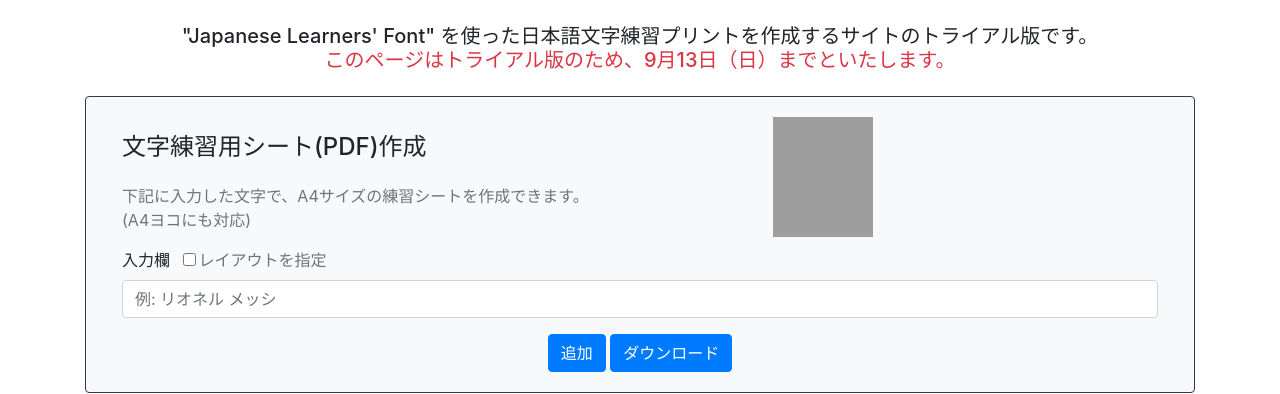
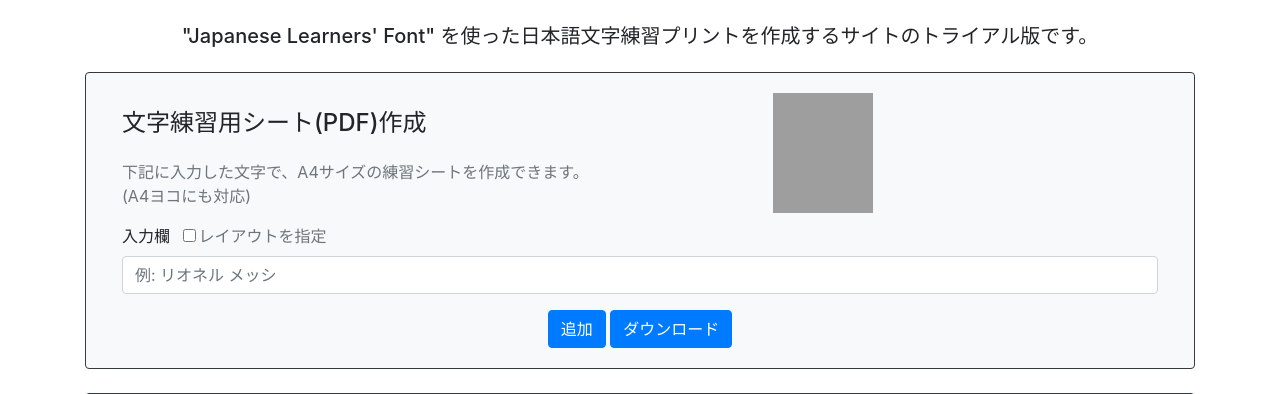
Before and after one commit to yuya-okada527/japanese-leaners-font-sample, a Flask app: page / in a window 1280 px wide. Shown: the part 137-531 px from the top of the page. Run offline with Flask 2, Linux system fonts and the light colour scheme; parts of the project's set-up code (start-up, migrations or seed data) failed here and were passed over; some libraries are stand-ins or nearby versions; grey boxes are pictures that could not be loaded.

Commit message:
remove dates for shutown

```diff
--- a/web/templates/index.html
+++ b/web/templates/index.html
@@ -3,7 +3,6 @@
 <!-- 説明 -->
 <h5 class="text-center my-4">
   "Japanese Learners' Font" を使った日本語文字練習プリントを作成するサイトのトライアル版です。<br>
-  <span class="text-danger">このページはトライアル版のため、9月13日（日）までといたします。</span>
 </h5>
 
 <!-- PDF作成フォーム -->
```
